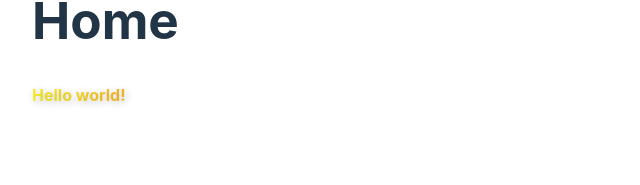
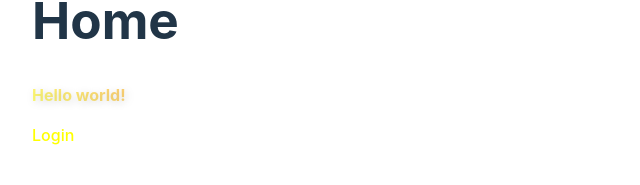
Before and after one commit to datacrush/app-framework, a React (Vite) app: page / in a window 1280 px wide. Both pictures are taken after a click on the button "Log in". Shown: the part 115-300 px from the top of the page, without its empty margins (0-640 px from the left). Built offline with nearby package versions, Linux system fonts and the light colour scheme.

Commit message:
poc fetching a config

```diff
--- a/src/components/home/Home.tsx
+++ b/src/components/home/Home.tsx
@@ -1,18 +1,11 @@
-import { Config } from "../../types";
 import { Page } from "../page/Page";
-
-const welcome: Config = {
-  name: "div",
-  props: { className: "cheesy-blink-gradient" },
-  children: [{ name: "p", children: ["Hello world!"] }],
-};
 
 export const Home: React.FC = () => {
   return (
     <div>
       <h1>Home</h1>
 
-      <Page config={welcome} />
+      <Page url={"test"} />
     </div>
   );
 };
--- a/src/components/page/Page.tsx
+++ b/src/components/page/Page.tsx
@@ -1,5 +1,7 @@
-import React, { JSX } from "react";
+import React, { JSX, useEffect, useState } from "react";
 import { Config } from "../../types";
+import { map } from "../../shared/component-map";
+import { mockApi } from "../../lib/mock-api";
 
 // import { isValidElementType } from "react-is";
 // Explore using this for any html element: isValidElementType(elementName)
@@ -8,16 +10,39 @@ import { Config } from "../../types";
 // type Config = Record<string, Record<string, any>>;
 
 interface PageProps {
-  config: Config;
+  url: string;
 }
 
-export const Page: React.FC<PageProps> = ({ config }) => {
-  return configToElements(config);
+export const Page: React.FC<PageProps> = ({ url }) => {
+  const [config, setConfig] = useState<Config | null>(null);
+  const [loading, setLoading] = useState(true);
+  const [error, setError] = useState<string | null>(null);
+
+  useEffect(() => {
+    setLoading(true);
+    mockApi[url]()
+      .then(async (response) => {
+        if (!response.ok) {
+          throw new Error(`Failed to load config: ${response.status}`);
+        }
+        return await response.json();
+      })
+      .then(setConfig)
+      .catch((err) => setError(err.message))
+      .finally(() => setLoading(false));
+  }, [url]);
+
+  if (loading) return <div>Loading...</div>;
+  if (error) return <div>Error: {error}</div>;
+  if (!config) return <div>No configuration found</div>;
+
+  return <>{configToElements(config)}</>;
 };
 
 function configToElements(config: Config): JSX.Element {
+  const elementType = map[config.name] || config.name;
   return React.createElement(
-    config.name,
+    elementType,
     config.props,
     config.children?.map((child, index) =>
       typeof child === "string"
--- a/src/lib/mock-api.ts
+++ b/src/lib/mock-api.ts
@@ -1,4 +1,6 @@
-export const mockApi = {
+import { PATHS } from "../types";
+
+export const mockApi: Record<string, (...args: any[]) => Promise<Response>> = {
   authenticate: (simulateError = false): Promise<Response> =>
     new Promise((resolve) =>
       setTimeout(() => {
@@ -28,6 +30,26 @@ export const mockApi = {
         resolve(response);
       }, 500)
     ),
+
+  test: (simulateError = false): Promise<Response> =>
+    new Promise((resolve) =>
+      setTimeout(() => {
+        const data = {
+          name: "div",
+          children: [
+            {
+              name: "p",
+              props: { className: "cheesy-blink-gradient" },
+              children: ["Hello world!"],
+            },
+            { name: "link", props: { to: PATHS.ROOT }, children: ["Login"] },
+          ],
+        };
+        const response = createResponse(data, simulateError ? 500 : 200);
+
+        resolve(response);
+      }, 500)
+    ),
 };
 
 const createResponse = (data: any, status = 200) => {
--- /dev/null
+++ b/src/shared/component-map.ts
@@ -0,0 +1,9 @@
+import { Link } from "react-router";
+import { Login } from "../components/login/Login";
+
+export const map: Record<string, React.FC<any>> = {
+  // home: Home,
+  login: Login,
+  link: Link,
+  // page: Page,
+};
--- a/src/types/index.ts
+++ b/src/types/index.ts
@@ -1,7 +1,7 @@
 export type Config = {
   name: string;
-  props?: Record<string, any>;
-  children?: [Config | string];
+  props?: Record<string, any> | null;
+  children?: (Config | string)[];
 };
 
 export enum PATHS {
```
